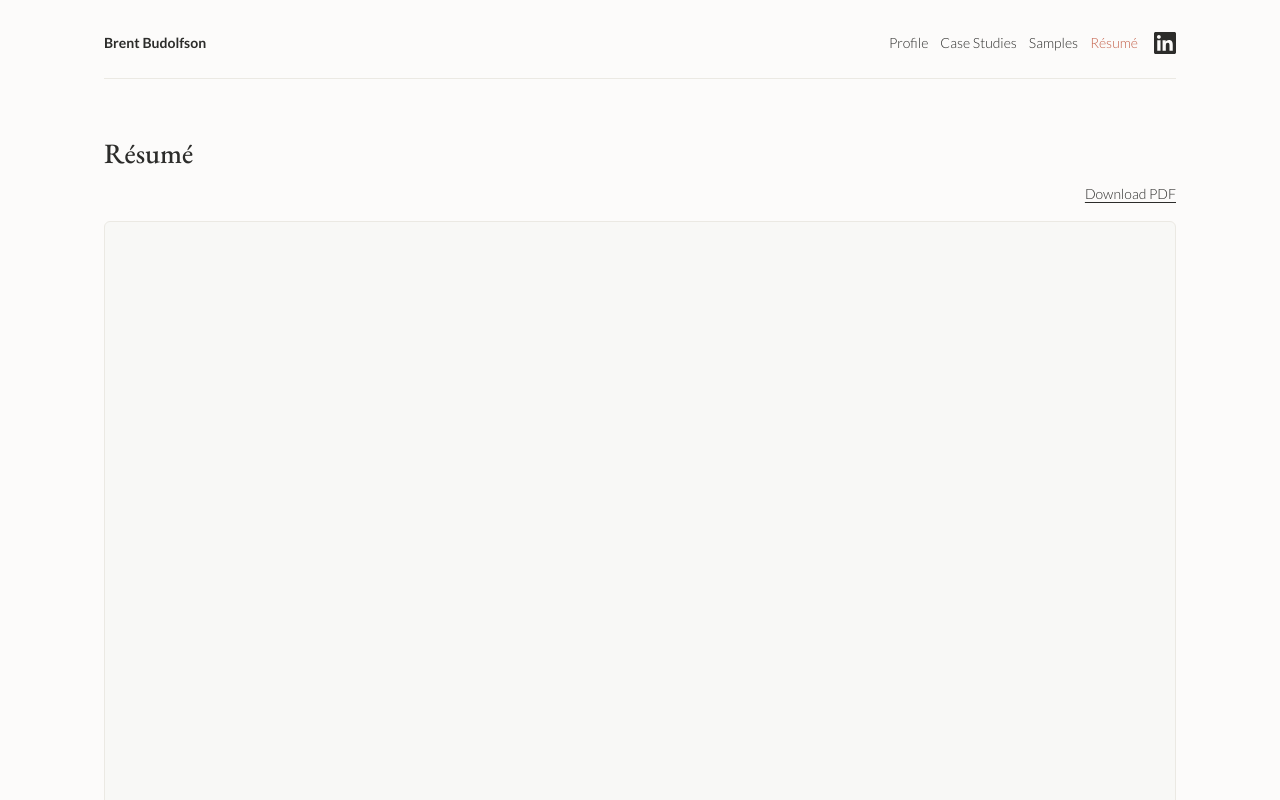
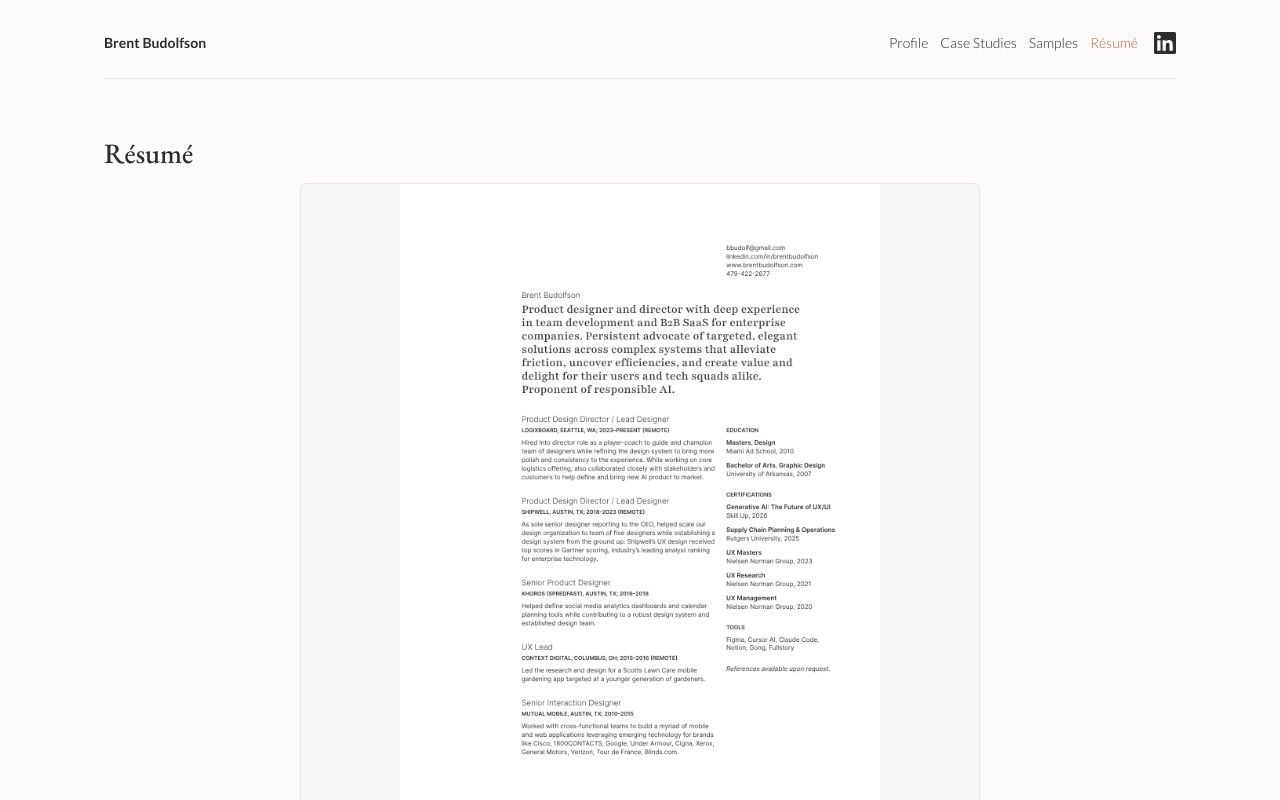
Before and after one commit to bbudolfson/Portfolio-Site, a Next.js app: page /resume in a window 1280 px wide. Shown: the top 800 px of the page. Built offline with nearby package versions, Linux system fonts and the light colour scheme.

Commit message:
resume page update

```diff
--- a/package.json
+++ b/package.json
@@ -11,7 +11,8 @@
     "setup": "npm install",
     "optimize-images": "node scripts/optimize-project-images.mjs",
     "optimize-case-study": "node scripts/optimize-case-study-pdf.mjs",
-    "prebuild": "rm -rf out && npm run optimize-images && npm run optimize-case-study",
+    "optimize-resume": "node scripts/optimize-resume-pdf.mjs",
+    "prebuild": "rm -rf out && npm run optimize-images && npm run optimize-case-study && npm run optimize-resume",
     "dev": "STATIC_EXPORT=false WATCHPACK_POLLING=true next dev --webpack -p ${PORT:-3000}",
     "dev:local": "bash scripts/dev-with-tools.sh",
     "dev:reset": "bash scripts/dev-reset.sh",
--- a/src/app/globals.css
+++ b/src/app/globals.css
@@ -95,10 +95,15 @@ h4 {
   padding-bottom: var(--space-600);
 }
 
+.resumeViewerStack {
+  width: min(100%, 680px);
+  margin: 0 auto;
+}
+
 .resumePageToolbar {
   display: flex;
   justify-content: flex-end;
-  margin-bottom: var(--space-400);
+  margin-top: var(--space-400);
 }
 
 .resumeDownloadLink {
@@ -112,20 +117,21 @@ h4 {
 }
 
 .resumeViewer {
-  flex: 1;
-  min-height: min(85vh, 960px);
+  flex: 0 1 auto;
+  width: 100%;
+  aspect-ratio: 8.5 / 11;
+  max-height: min(78vh, 920px);
   border: 1px solid var(--color-border);
   border-radius: 6px;
   overflow: hidden;
   background: var(--neutral-100);
 }
 
-.resumePdfFrame {
+.resumePageImage {
   display: block;
   width: 100%;
   height: 100%;
-  min-height: min(85vh, 960px);
-  border: none;
+  object-fit: contain;
 }
 
 .topNavShell {
--- a/src/app/resume/page.tsx
+++ b/src/app/resume/page.tsx
@@ -10,6 +10,7 @@ export const metadata: Metadata = {
 
 // Bump `v` when you replace the PDF in public/ (avoids stale cached file for visitors).
 const resumePath = "/Brent_Budolfson_Resume.pdf?v=2026-06-11";
+const resumeImagePath = "/resume/resume.webp?v=2026-06-11";
 
 export default function ResumePage() {
   return (
@@ -18,14 +19,22 @@ export default function ResumePage() {
 
       <h1 className="projectsIndexHeading">Résumé</h1>
 
-      <div className="resumePageToolbar">
-        <Link href={resumePath} download className="resumeDownloadLink">
-          Download PDF
-        </Link>
-      </div>
+      <div className="resumeViewerStack">
+        <div className="resumeViewer">
+          <img
+            src={resumeImagePath}
+            alt="Brent Budolfson résumé"
+            className="resumePageImage"
+            width={1224}
+            height={1584}
+          />
+        </div>
 
-      <div className="resumeViewer">
-        <iframe title="Brent Budolfson résumé" src={resumePath} className="resumePdfFrame" />
+        <div className="resumePageToolbar">
+          <Link href={resumePath} download className="resumeDownloadLink">
+            Download PDF
+          </Link>
+        </div>
       </div>
     </main>
   );
```
Also changed, not shown: scripts/optimize-resume-pdf.mjs (added, +62 -0 lines), public/case-studies/clockwork/manifest.json, public/case-studies/connected-objects/manifest.json, public/case-studies/customs-entry/manifest.json, public/resume/resume.webp (added).
